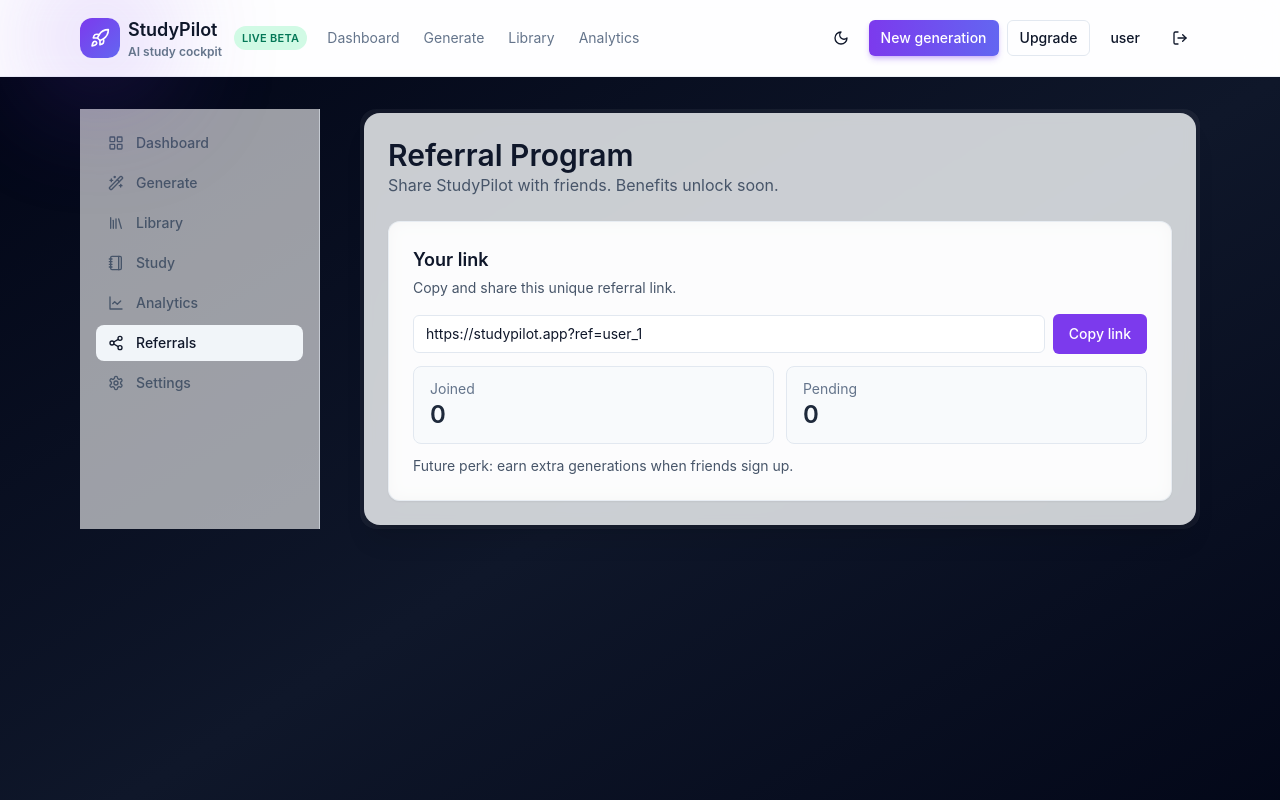
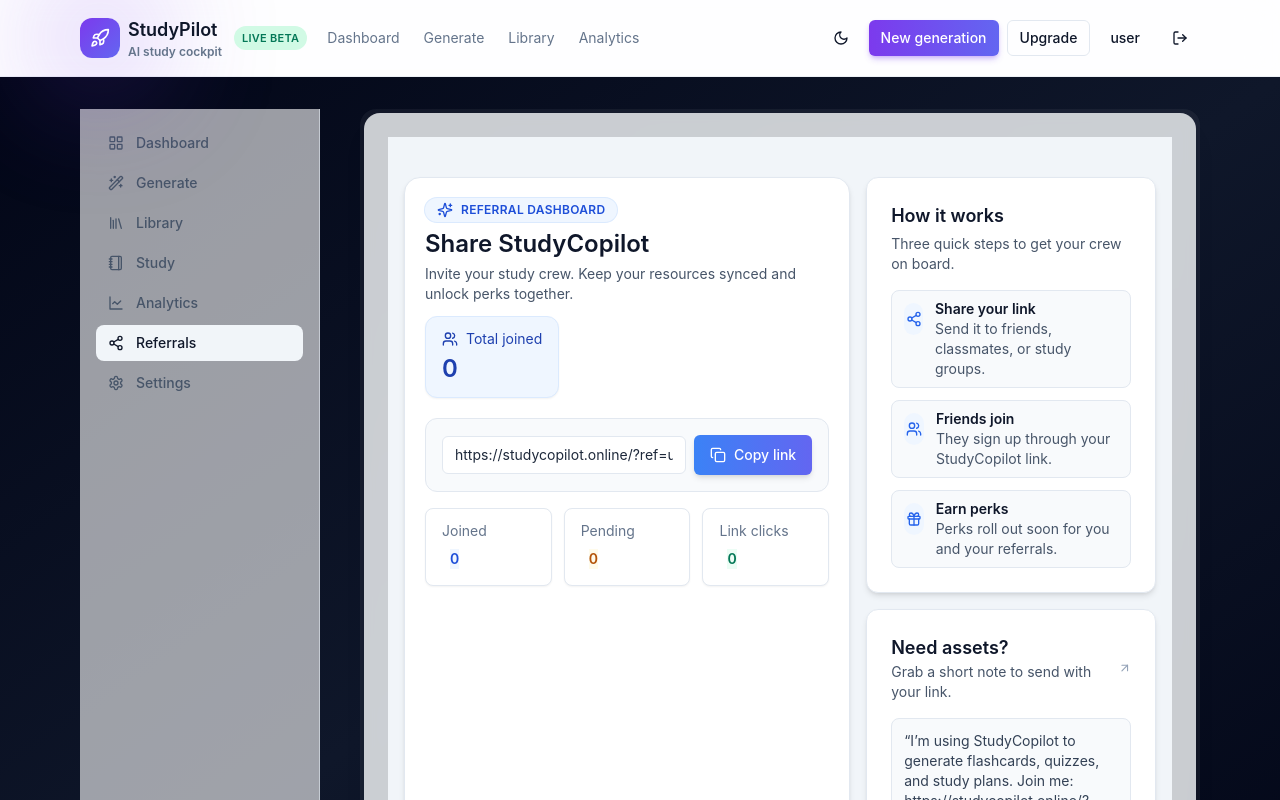
Before and after one commit to sirbxueonline-arch/phsionline-app, a Next.js app: page /referrals in a window 1280 px wide. Shown: the top 800 px of the page. Built offline with nearby package versions, Linux system fonts and the light colour scheme; no server answers; the database is empty; sample sign-in values are in the browser's storage.

Commit message:
Add navbar and footer

```diff
--- a/app/(app)/referrals/page.tsx
+++ b/app/(app)/referrals/page.tsx
@@ -6,6 +6,7 @@ import { Card, CardContent, CardDescription, CardHeader, CardTitle } from "@/com
 import { useAuth } from "@/components/AuthProvider";
 import { db } from "@/lib/firebase";
 import { collection, getDocs, query, where } from "firebase/firestore";
+import { CheckCircle2, Copy, Gift, Share2, Sparkles, Users, ArrowUpRight } from "lucide-react";
 
 export default function ReferralsPage() {
   const { user, profile } = useAuth();
@@ -13,7 +14,7 @@ export default function ReferralsPage() {
   const [stats, setStats] = useState({ joined: 0, pending: 0 });
 
   const referralCode = profile?.referralCode || user?.uid?.slice(0, 8) || "code";
-  const referralLink = `https://studypilot.app?ref=${referralCode}`;
+  const referralLink = `https://studycopilot.online/?ref=${referralCode}`;
 
   useEffect(() => {
     const fetchStats = async () => {
@@ -36,44 +37,110 @@ export default function ReferralsPage() {
   };
 
   return (
-    <div className="space-y-6">
-      <div>
-        <h1 className="text-3xl font-semibold">Referral Program</h1>
-        <p className="text-slate-600 dark:text-slate-300">
-          Share StudyPilot with friends. Benefits unlock soon.
+    <div className="min-h-screen bg-slate-100">
+      <div className="mx-auto max-w-6xl space-y-8 px-4 py-10">
+        <div className="grid gap-4 lg:grid-cols-[1.4fr_1fr]">
+          <div className="rounded-2xl border border-slate-200 bg-white p-5 shadow-md">
+            <div className="flex flex-wrap items-center justify-between gap-3">
+              <div className="space-y-1">
+                <div className="inline-flex items-center gap-2 rounded-full bg-blue-50 px-3 py-1 text-xs font-semibold uppercase tracking-wide text-blue-700 ring-1 ring-blue-100">
+                  <Sparkles className="h-4 w-4" /> Referral dashboard
+                </div>
+                <h1 className="text-2xl font-semibold text-slate-900">Share StudyCopilot</h1>
+                <p className="text-sm text-slate-600">
+                  Invite your study crew. Keep your resources synced and unlock perks together.
                 </p>
               </div>
-
-      <Card>
-        <CardHeader>
-          <CardTitle>Your link</CardTitle>
-          <CardDescription>Copy and share this unique referral link.</CardDescription>
-        </CardHeader>
-        <CardContent className="space-y-3">
-          <div className="flex flex-col gap-2 md:flex-row md:items-center">
+              <div className="rounded-xl border border-blue-100 bg-blue-50 px-4 py-3 text-sm text-blue-800 shadow-sm">
+                <div className="flex items-center gap-2">
+                  <Users className="h-4 w-4" /> Total joined
+                </div>
+                <p className="mt-1 text-2xl font-semibold">{stats.joined}</p>
+              </div>
+            </div>
+            <div className="mt-5 space-y-4">
+              <div className="flex flex-col gap-2 rounded-xl border border-slate-200 bg-slate-50 p-4 md:flex-row md:items-center">
                 <input
                   readOnly
                   value={referralLink}
-              className="flex-1 rounded-md border border-slate-200 bg-white px-3 py-2 text-sm dark:border-slate-800 dark:bg-slate-900"
+                  className="flex-1 rounded-md border border-slate-200 bg-white px-3 py-2 text-sm text-slate-800 placeholder:text-slate-400 focus:border-blue-400 focus:outline-none"
                 />
-            <Button onClick={handleCopy}>{copied ? "Copied!" : "Copy link"}</Button>
+                <Button onClick={handleCopy} className="bg-gradient-to-r from-blue-500 to-indigo-500 text-white shadow-md">
+                  {copied ? (
+                    <span className="flex items-center gap-2">
+                      <CheckCircle2 className="h-4 w-4" /> Copied
+                    </span>
+                  ) : (
+                    <span className="flex items-center gap-2">
+                      <Copy className="h-4 w-4" /> Copy link
+                    </span>
+                  )}
+                </Button>
               </div>
-          <div className="grid gap-3 sm:grid-cols-2">
-            <Stat label="Joined" value={stats.joined} />
-            <Stat label="Pending" value={stats.pending} />
+              <div className="grid gap-3 sm:grid-cols-3">
+                <Stat label="Joined" value={stats.joined} accent="bg-blue-50 text-blue-700" />
+                <Stat label="Pending" value={stats.pending} accent="bg-amber-50 text-amber-700" />
+                <Stat label="Link clicks" value={Math.max(stats.joined * 3, stats.pending)} accent="bg-emerald-50 text-emerald-700" />
               </div>
-          <p className="text-sm text-slate-600 dark:text-slate-300">
-            Future perk: earn extra generations when friends sign up.
-          </p>
+            </div>
+          </div>
+
+          <div className="space-y-4">
+            <Card className="border-slate-200 bg-white shadow-md">
+              <CardHeader>
+                <CardTitle className="text-lg text-slate-900">How it works</CardTitle>
+                <CardDescription className="text-slate-600">
+                  Three quick steps to get your crew on board.
+                </CardDescription>
+              </CardHeader>
+              <CardContent className="space-y-3">
+                {[
+                  { icon: <Share2 className="h-4 w-4 text-blue-600" />, title: "Share your link", desc: "Send it to friends, classmates, or study groups." },
+                  { icon: <Users className="h-4 w-4 text-blue-600" />, title: "Friends join", desc: "They sign up through your StudyCopilot link." },
+                  { icon: <Gift className="h-4 w-4 text-blue-600" />, title: "Earn perks", desc: "Perks roll out soon for you and your referrals." }
+                ].map((item) => (
+                  <div
+                    key={item.title}
+                    className="flex items-start gap-3 rounded-lg border border-slate-200 bg-slate-50 px-3 py-2 text-sm text-slate-700"
+                  >
+                    <div className="mt-1 flex h-8 w-8 items-center justify-center rounded-full bg-blue-50">{item.icon}</div>
+                    <div>
+                      <p className="font-semibold text-slate-900">{item.title}</p>
+                      <p className="text-slate-600">{item.desc}</p>
+                    </div>
+                  </div>
+                ))}
               </CardContent>
             </Card>
+
+            <Card className="border-slate-200 bg-white shadow-md">
+              <CardHeader className="flex flex-row items-center justify-between">
+                <div>
+                  <CardTitle className="text-lg text-slate-900">Need assets?</CardTitle>
+                  <CardDescription className="text-slate-600">
+                    Grab a short note to send with your link.
+                  </CardDescription>
+                </div>
+                <ArrowUpRight className="h-4 w-4 text-slate-400" />
+              </CardHeader>
+              <CardContent>
+                <div className="rounded-lg border border-slate-200 bg-slate-50 p-3 text-sm text-slate-700">
+                  “I’m using StudyCopilot to generate flashcards, quizzes, and study plans. Join me: {referralLink}”
+                </div>
+              </CardContent>
+            </Card>
+          </div>
+        </div>
+      </div>
     </div>
   );
 }
 
-const Stat = ({ label, value }: { label: string; value: number }) => (
-  <div className="rounded-lg border border-slate-200 bg-slate-50 px-4 py-3 text-slate-800 dark:border-slate-800 dark:bg-slate-900 dark:text-slate-100">
+const Stat = ({ label, value, accent }: { label: string; value: number; accent?: string }) => (
+  <div className="rounded-lg border border-slate-200 bg-white px-4 py-3 text-slate-900 shadow-sm">
     <p className="text-sm text-slate-500">{label}</p>
-    <p className="text-2xl font-semibold">{value}</p>
+    <div className="mt-1 inline-flex items-center gap-2 rounded-full px-2 py-1 text-sm font-semibold">
+      <span className={accent || "bg-slate-100 text-slate-800"}>{value}</span>
+    </div>
   </div>
 );
```
Also changed, not shown: app/(app)/dashboard/page.tsx (+91 -66 lines). Lines whose indentation alone changed are shown as unchanged.
